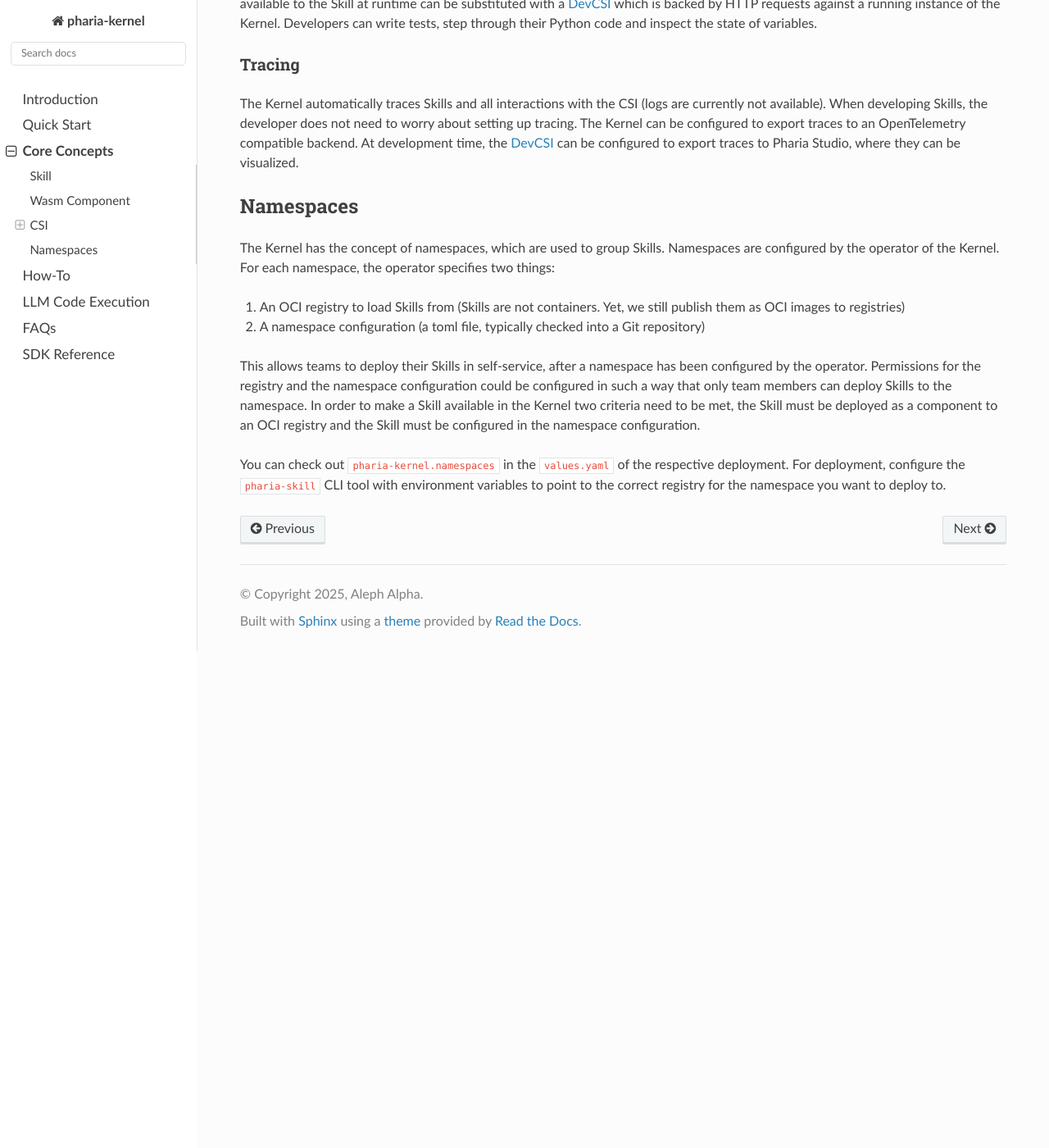
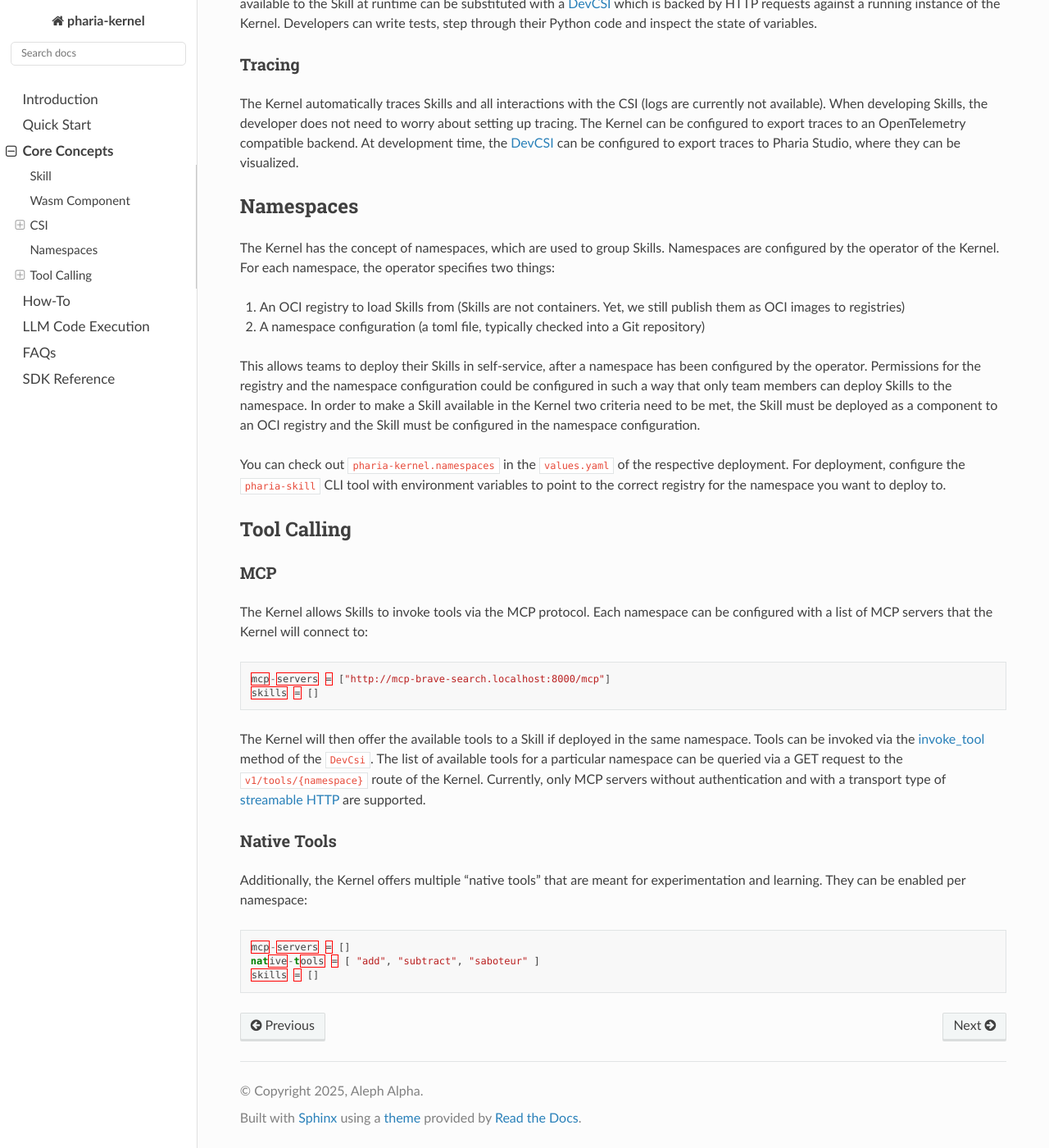
Before and after one commit to Aleph-Alpha/pharia-kernel-sdk-py, a Sphinx documentation site: the page built from docs/source/03-core_concepts.md, in a window 1280 px wide and 1400 px high, scrolled down 1108 px. Shown: the whole window at 82% size. Built offline with Sphinx 7.4.7 and the Read the Docs theme 3.1.0, drawn with Linux system fonts in a browser that asks for light colours; before the commit the page ends 1902 px from its top, so only the background shows below that.

Commit message:
docs: add tool calling section to core concepts

````diff
--- a/docs/source/03-core_concepts.md
+++ b/docs/source/03-core_concepts.md
@@ -50,3 +50,31 @@ Permissions for the registry and the namespace configuration could be configured
 In order to make a Skill available in the Kernel two criteria need to be met, the Skill must be deployed as a component to an OCI registry and the Skill must be configured in the namespace configuration.
 
 You can check out `pharia-kernel.namespaces` in the `values.yaml` of the respective deployment. For deployment, configure the `pharia-skill` CLI tool with environment variables to point to the correct registry for the namespace you want to deploy to.
+
+## Tool Calling
+
+### MCP
+
+The Kernel allows Skills to invoke tools via the MCP protocol.
+Each namespace can be configured with a list of MCP servers that the Kernel will connect to:
+
+```json
+mcp-servers = ["http://mcp-brave-search.localhost:8000/mcp"]
+skills = []
+```
+
+The Kernel will then offer the available tools to a Skill if deployed in the same namespace.
+Tools can be invoked via the [invoke_tool](https://pharia-skill.readthedocs.io/en/latest/_modules/pharia_skill/csi/csi.html#Csi.invoke_tool) method of the `DevCsi`.
+The list of available tools for a particular namespace can be queried via a GET request to the `v1/tools/{namespace}` route of the Kernel.
+Currently, only MCP servers without authentication and with a transport type of [streamable HTTP](https://modelcontextprotocol.io/specification/2025-06-18/basic/transports#streamable-http) are supported.
+
+### Native Tools
+
+Additionally, the Kernel offers multiple "native tools" that are meant for experimentation and learning.
+They can be enabled per namespace:
+
+```json
+mcp-servers = []
+native-tools = [ "add", "subtract", "saboteur" ]
+skills = []
+```
````
Also changed, not shown: docs/source/01-introduction.md (+2 -2 lines).
